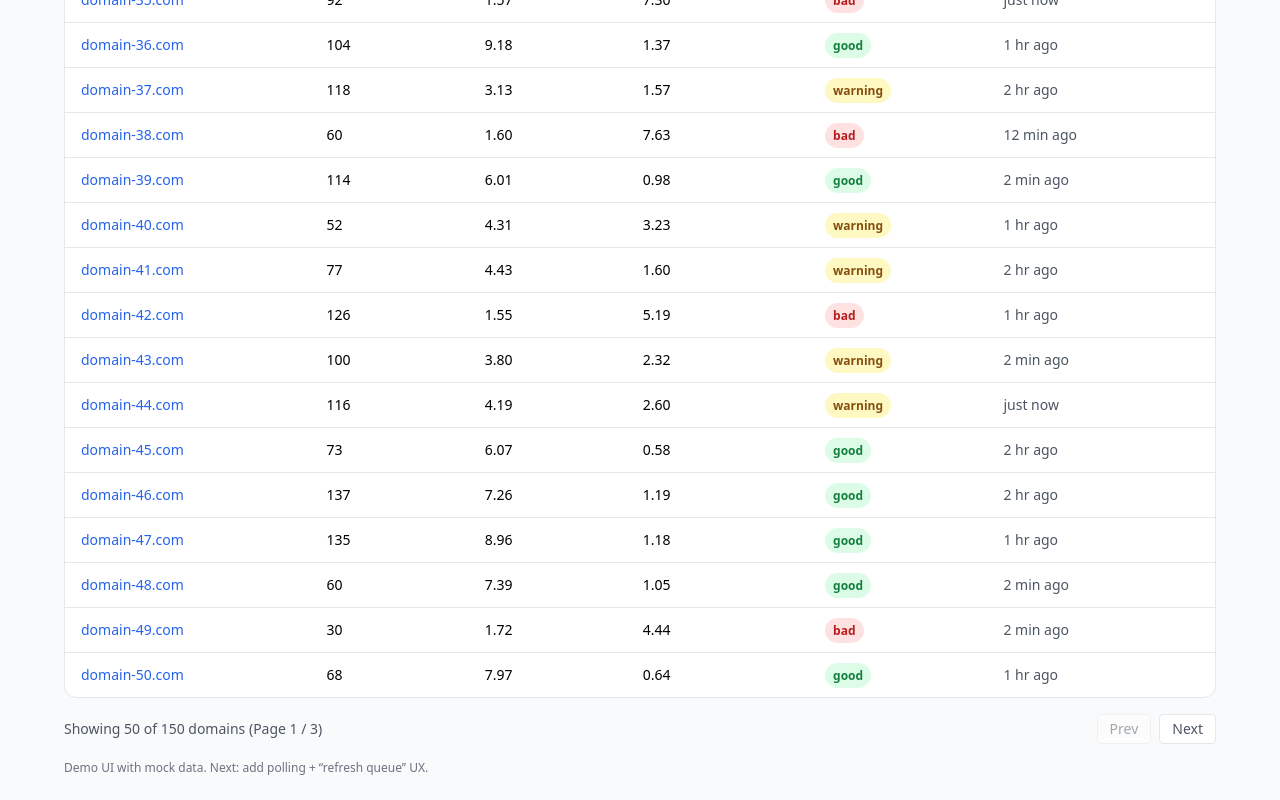
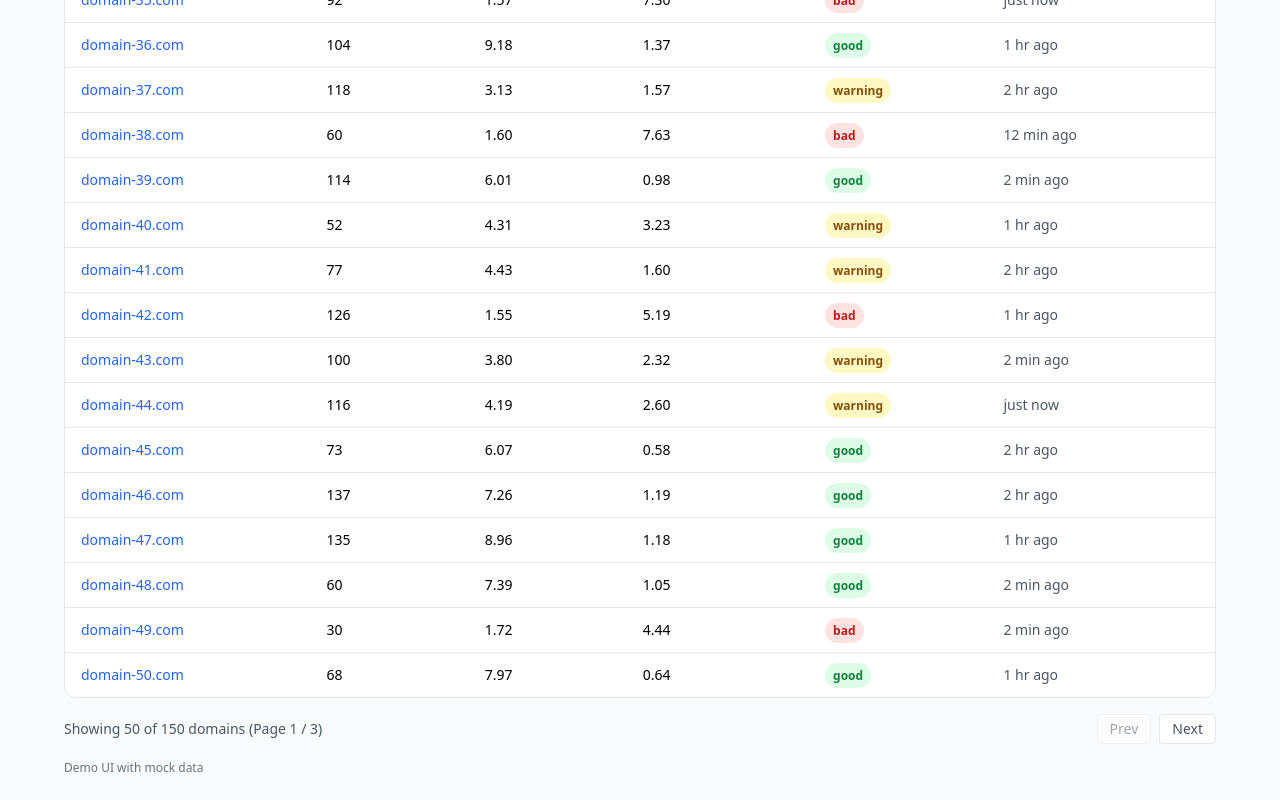
Before and after one commit to Shaikhuwaiz/DomainHealthDashboard, a Nuxt app in the folder domain-health-dashboard/: page / in a window 1280 px wide. Shown: the part 1742-2542 px from the top of the page. Built offline with nearby package versions, Linux system fonts and the light colour scheme.

Commit message:
remove extra notes

```diff
--- a/domain-health-dashboard/app/pages/index.vue
+++ b/domain-health-dashboard/app/pages/index.vue
@@ -146,7 +146,7 @@
       </div>
 
       <p class="text-xs text-gray-500">
-        Demo UI with mock data. Next: add polling + “refresh queue” UX.
+        Demo UI with mock data
       </p>
     </div>
   </div>
```
